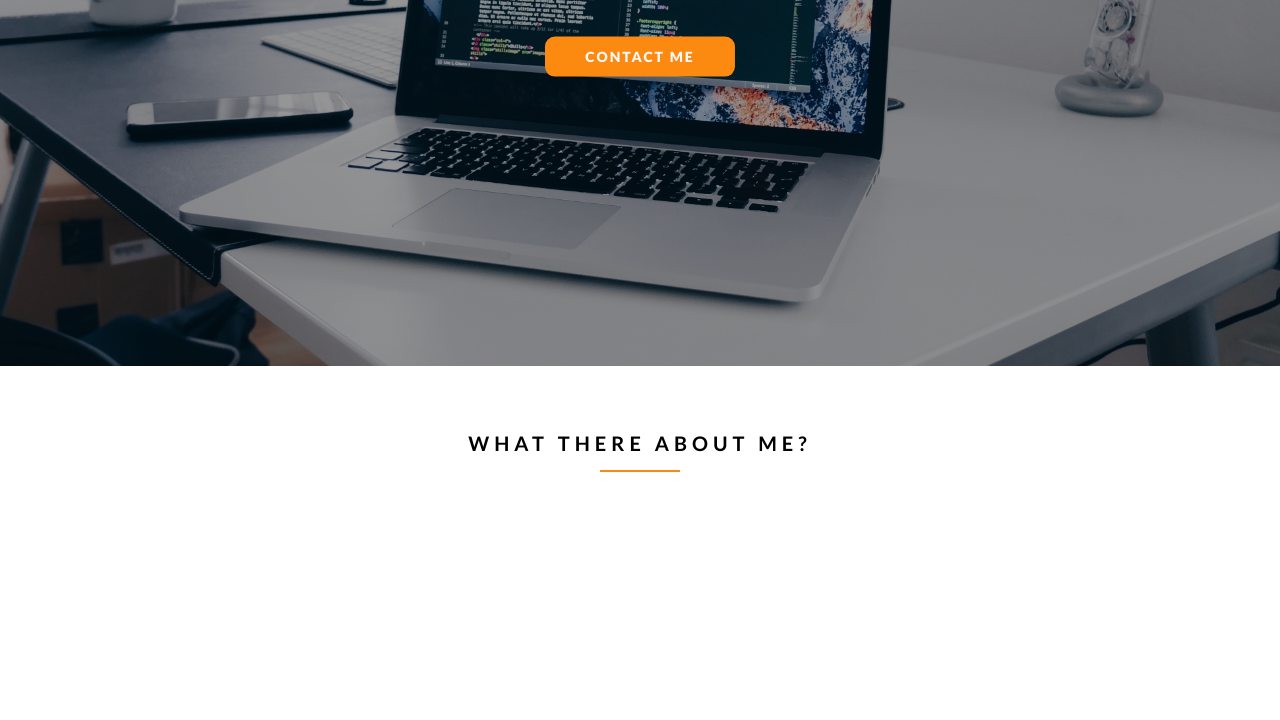
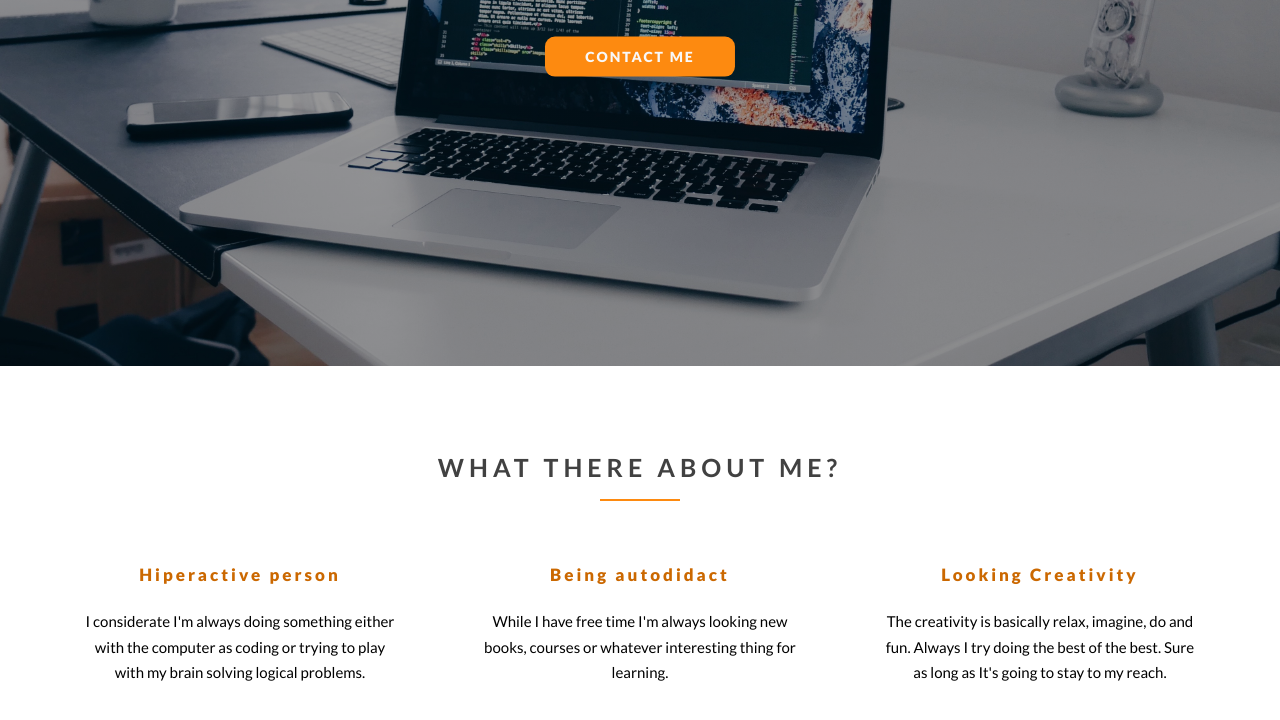
Before and after one commit to kleeinz/clotre, a website: page index.html in a window 1280 px wide. Shown: the part 434-1154 px from the top of the page. Before the commit the page ends 946 px from the top, so only its background shows below. Drawn offline with nearby package versions, Linux system fonts and the light colour scheme.

Commit message:
ADD building about-section

```diff
--- a/index.html
+++ b/index.html
@@ -6,12 +6,12 @@
     <link rel="stylesheet" href="https://fonts.googleapis.com/css?family=Lato:100,300,400,700,900">
     <link rel="stylesheet" href="http://code.ionicframework.com/ionicons/2.0.1/css/ionicons.min.css">
     <link rel="stylesheet" href="css/style.css">
-    <title>Christian L. Trejo</title>
+    <title>Profile Website</title>
 </head>
 <body>
     <header class="header">
         <nav class="header__main-nav">
-            <span class="header__main-nav--logo-text header--opacity-animated">Christian L. Trejo</span>
+            <span class="header__main-nav--logo-text header--opacity-animated">Profile Website</span>
             <ul class="header__main-nav__menu header--opacity-animated">
                 <li><a href=""><span class="header__main-nav__menu--border-underliner">About me</span></a></li>
                 <li><a href=""><span class="header__main-nav__menu--border-underliner">Projects</span></a></li>
@@ -34,11 +34,29 @@
     <main>
         <section class="about-section">
             <div class="u-center-text">
-                <h1 class="heading-secondary u-big-margin-bottom u-big-margin-top">
+                <h2 class="heading-secondary u-medium-margin-bottom u-big-margin-top">
                     What there about me&#63
-                </h1>
+                </h2>
             </div>
-        </sction>
+            <div class="row">
+                <div class="col-1-of-3">
+                    <h3 class="heading-tertiary u-center-text">Hiperactive person</h3>
+                    <p class="paragraph u-center-text">
+                        I considerate I'm always doing something either with the computer as coding or trying to play with my brain solving logical problems.
+                    </p>
+                </div>
+                <div class="col-1-of-3">
+                    <h3 class="heading-tertiary u-center-text">Being autodidact</h3>
+                    <p class="paragraph u-center-text">
+                        While I have free time I'm always looking new books, courses or whatever interesting thing for learning.
+                    </p>
+                </div>
+                <div class="col-1-of-3">
+                    <h3 class="heading-tertiary u-center-text">Looking Creativity</h3>
+                    <p class="paragraph u-center-text">The creativity is basically relax, imagine, do and fun. Always I try doing the best of the best. Sure as long as It's going to stay to my reach.</p>
+                </div>
+            </div>
+        </section>
     </main>
 
 
--- a/sass/base/_typography.scss
+++ b/sass/base/_typography.scss
@@ -50,10 +50,10 @@ body {
 // }
 
 .heading-secondary {
-    font-size: 2rem;
+    font-size: 2.5rem;
     display: inline-block;
     margin: 0 auto;
-    color: $black-color;
+    color: $dark-grey-color;
     text-transform: uppercase;
     font-weight: bold;
     letter-spacing: .5rem;
@@ -68,3 +68,20 @@ body {
         background-color: $medium-orange-color;
     }
 }
+
+.heading-tertiary {
+    font-size: 1.7rem;
+    color: $black-color;
+    font-weight: 900;
+    letter-spacing: .3rem;
+    color: $dark-orange-color;
+}
+
+.paragraph {
+    padding: 2rem 1rem;
+    font-size: 1.5rem;
+    line-height: 1.7;
+    font-weight: 400;
+    color: $black-color;
+
+}
--- a/sass/base/_utilities.scss
+++ b/sass/base/_utilities.scss
@@ -2,9 +2,25 @@
     text-align: center;
 }
 .u-big-margin-bottom {
+    margin-bottom: 8rem;
+}
+
+.u-medium-margin-bottom {
+    margin-bottom: 6rem;
+}
+
+.u-small-margin-bottom {
     margin-bottom: 4rem;
 }
 
 .u-big-margin-top {
+    margin-top: 8rem;
+}
+
+.u-medium-margin-top {
     margin-top: 6rem;
 }
+
+.u-small-margin-top {
+    margin-top: 4rem;
+}
--- a/sass/pages/_home.scss
+++ b/sass/pages/_home.scss
@@ -1,3 +1,4 @@
 .about-section {
     background-color: $white-color;
+    height: 50rem;
 }
```
Also changed, not shown: css/style.css, img/creativity.png (added).
